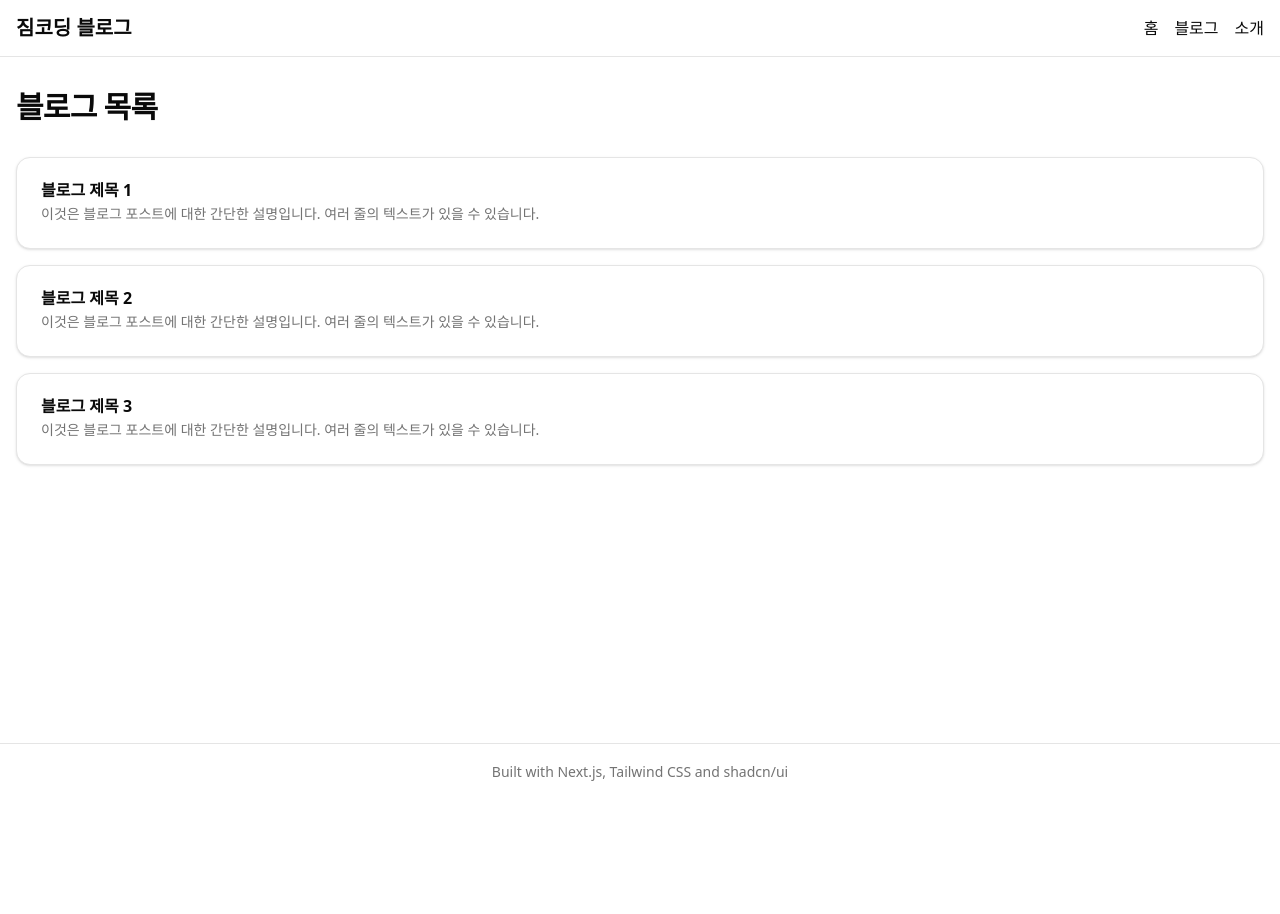
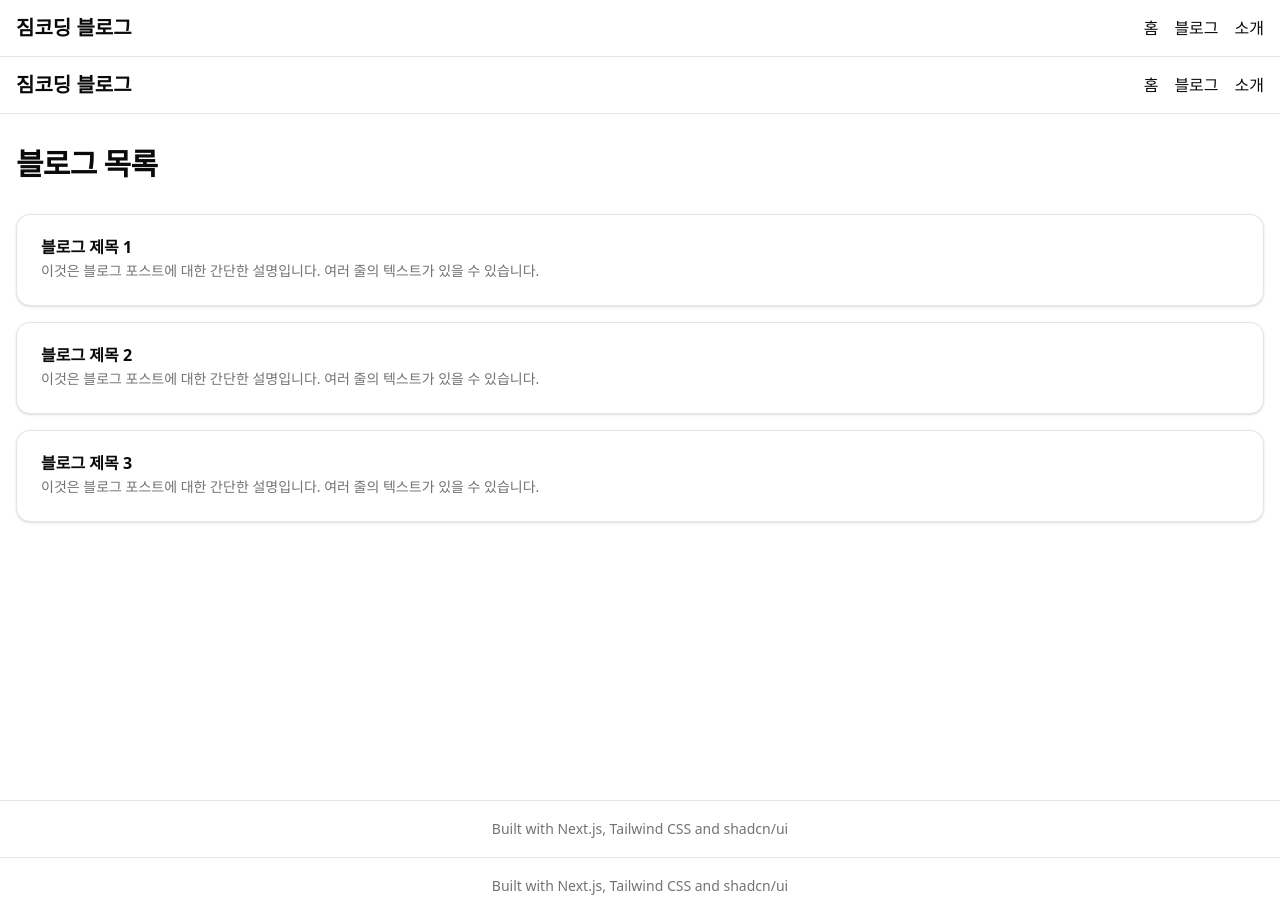
Before and after one commit to barleymilk/notion-blog-nextjs, a Next.js app: page / in a window 1280 px wide. Before the commit the page ends 800 px from the top, so only its background shows below. Built offline with nearby package versions, Linux system fonts and the light colour scheme.

Commit message:
Update: Header, Footer 컴포넌트 분리리

```diff
--- a/app/layout.tsx
+++ b/app/layout.tsx
@@ -1,6 +1,8 @@
 import type { Metadata } from 'next';
 import { Geist, Geist_Mono } from 'next/font/google';
 import './globals.css';
+import Header from '@/components/layouts/Header';
+import Footer from '@/components/layouts/Footer';
 
 const geistSans = Geist({
   variable: '--font-geist-sans',
@@ -24,7 +26,18 @@ export default function RootLayout({
 }>) {
   return (
     <html lang="en">
-      <body className={`${geistSans.variable} ${geistMono.variable} antialiased`}>{children}</body>
+      <body className={`${geistSans.variable} ${geistMono.variable} antialiased`}>
+        <div className="flex min-h-screen flex-col">
+          {/* Header 영역 */}
+          <Header />
+
+          {/* Main 영역 */}
+          <main className="flex-1">{children}</main>
+
+          {/* Footer 영역 */}
+          <Footer />
+        </div>
+      </body>
     </html>
   );
 }
--- /dev/null
+++ b/components/layouts/Footer.tsx
@@ -0,0 +1,11 @@
+export default function Footer() {
+  return (
+    <footer className="border-t">
+      <div className="container mx-auto flex h-14 items-center justify-center">
+        <p className="text-muted-foreground text-sm">
+          Built with Next.js, Tailwind CSS and shadcn/ui
+        </p>
+      </div>
+    </footer>
+  );
+}
--- /dev/null
+++ b/components/layouts/Header.tsx
@@ -0,0 +1,24 @@
+import Link from 'next/link';
+
+export default function Header() {
+  return (
+    <header className="bg-background sticky top-0 z-50 border-b">
+      <div className="container mx-auto flex h-14 items-center px-4">
+        <Link href="/" className="text-xl font-semibold">
+          <span className="font-bold">짐코딩 블로그</span>
+        </Link>
+        <nav className="ml-auto flex items-center gap-4">
+          <Link href="/" className="hover:text-primary font-medium">
+            홈
+          </Link>
+          <Link href="/blog" className="hover:text-primary font-medium">
+            블로그
+          </Link>
+          <Link href="/about" className="hover:text-primary font-medium">
+            소개
+          </Link>
+        </nav>
+      </div>
+    </header>
+  );
+}
```
